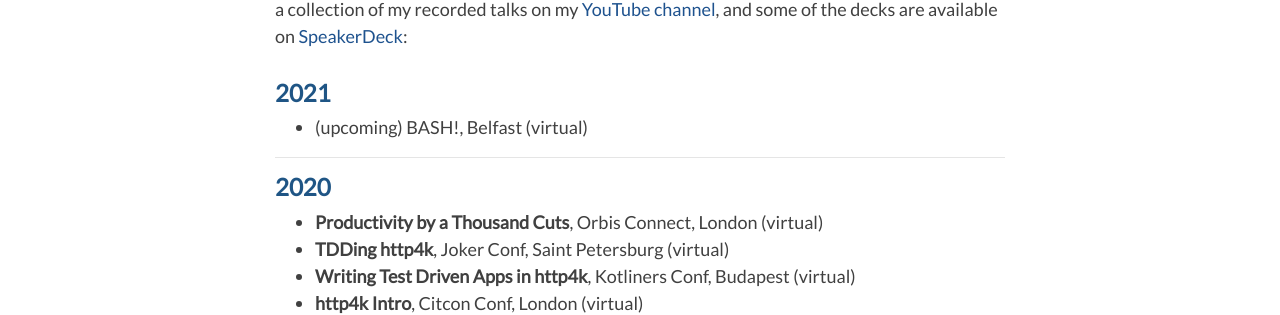
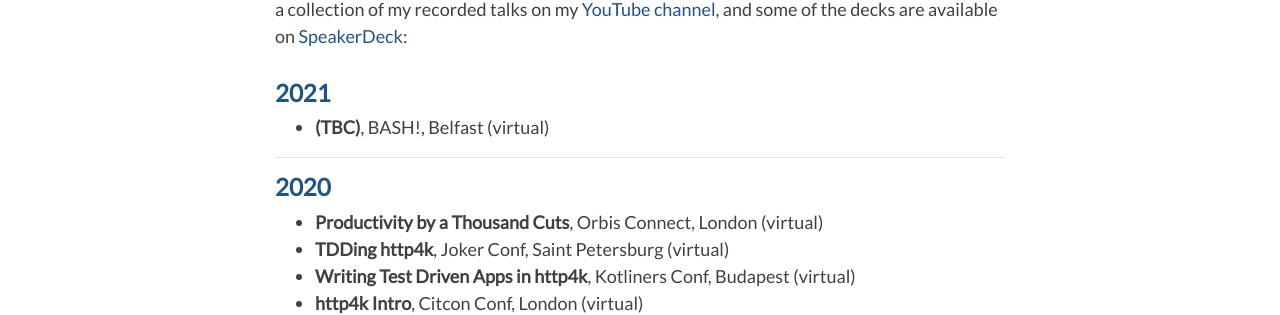
Before and after one commit to dmcg/daviddenton.github.io, a Jekyll site: the page built from speaking.html, in a window 1280 px wide and 1252 px high. Shown: the part 445-760 px from the top of the window. Built offline with Jekyll 4.4.1, drawn with Linux system fonts in a browser that asks for light colours; nearby versions of some CDN libraries.

Commit message:
tweak speaking page

```diff
--- a/speaking.html
+++ b/speaking.html
@@ -13,7 +13,7 @@ title: Speaking
 
 <h3>2021</h3>
 <ul>
-    <li>(upcoming) BASH!, Belfast (virtual)</li>
+    <li><b>(TBC)</b>, BASH!, Belfast (virtual)</li>
 </ul>
 
 <hr/>
```
